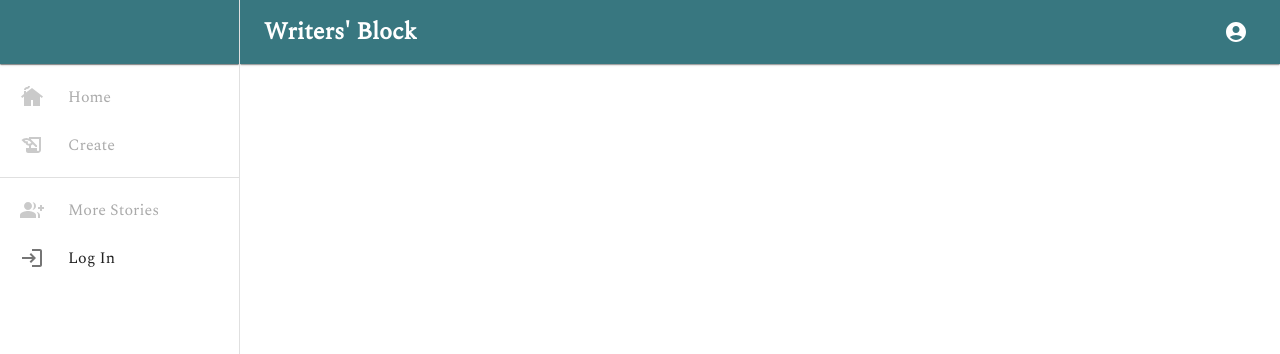
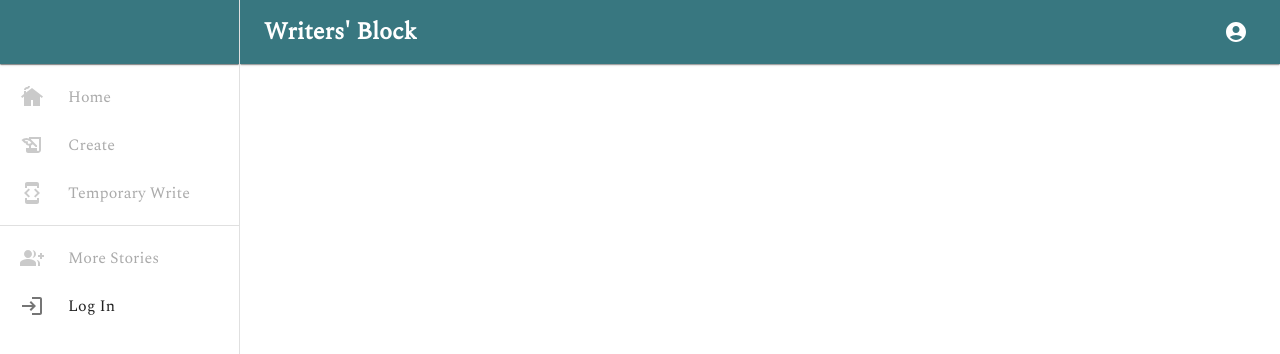
Before and after one commit to TarTelperion/startup, a React (Vite) app: page / in a window 1280 px wide. Shown: the top 354 px of the page. Built offline with nearby package versions, Linux system fonts and the light colour scheme; no server answers.

Commit message:
add speedDial on write

```diff
--- a/index.html
+++ b/index.html
@@ -9,5 +9,8 @@
   <body style="height: 100vh">
     <div id="root" style="height: 100vh"></div>
     <script type="module" src="src/App.jsx"></script>
+    <script>
+      const global = globalThis
+    </script>
   </body>
 </html>
--- a/package.json
+++ b/package.json
@@ -26,6 +26,7 @@
     "cors": "^2.8.5",
     "eslint": "^8.57.0",
     "express": "^4.18.3",
+    "is-hotkey": "^0.2.0",
     "isomorphic-fetch": "^3.0.0",
     "jest": "^29.7.0",
     "minify": "^11.1.1",
@@ -35,6 +36,8 @@
     "react": "^18.2.0",
     "react-dom": "^18.2.0",
     "react-router-dom": "^6.22.3",
+    "slate": "^0.102.0",
+    "slate-react": "^0.102.0",
     "supertest": "^6.3.4",
     "swr": "^2.2.5",
     "uuid": "^9.0.1",
--- a/src/AppSidebar.jsx
+++ b/src/AppSidebar.jsx
@@ -23,6 +23,7 @@ import PublicIcon from '@mui/icons-material/Public'
 import LogoutIcon from '@mui/icons-material/Logout'
 import LoginIcon from '@mui/icons-material/Login'
 import GroupAddIcon from '@mui/icons-material/GroupAdd'
+import DeveloperModeIcon from '@mui/icons-material/DeveloperMode'
 import AccountCircleIcon from '@mui/icons-material/AccountCircle'
 
 import { AppHeader } from './layout'
@@ -33,6 +34,7 @@ const drawerWidth = 240
 const navItems = [
   { text: 'Home', icon: <CottageIcon />, route: '/home' },
   { text: 'Create', icon: <HistoryEduIcon />, route: '/create' },
+  { text: 'Temporary Write', icon: <DeveloperModeIcon />, route: '/write' },
   // { text: 'More Stories', icon: <PublicIcon />, route: '/more-stories'},
   // { text: 'Log Out', icon: <LogoutIcon />, route: '/logout'},
   // { text: 'Log In', icon: <LoginIcon />, route: '/login'},
--- a/src/Main_Routes.jsx
+++ b/src/Main_Routes.jsx
@@ -4,6 +4,7 @@ import { Flex } from './layout'
 import Home from './views/home/Home'
 import Create from './views/create_story/CreateStory'
 import Join from './views/join/Join'
+import Write from './views/write/Write'
 
 // Absolute Dependencies
 
@@ -14,7 +15,7 @@ const MainRoutes = () => {
     <Flex flexDirection="column" flex="1 1 auto">
       <Routes>
         <Route path="/home" element={<Home />} />
-        <Route path="/write" element={<p>Write</p>} />
+        <Route path="/write" element={<Write />} />
         <Route path="/join" element={<Join />} />
         <Route path="/create" element={<Create />} />
         <Route path="/login" element={<p>login</p>} />
--- /dev/null
+++ b/src/views/write/Write.jsx
@@ -0,0 +1,46 @@
+import { Typography, Paper } from '@mui/material'
+import { useState } from 'react'
+import { Flex, ViewHeader } from '../../layout'
+import WriteOptions from './WriteOptions'
+
+const Write = () => {
+  const story = {
+    title: 'roochie bums',
+    content: 'furble floble beeble buzz, floogle flork rubble crubble.',
+    recent: 'floogle flork rubble crubble',
+    genre: 'realistic fiction',
+    authors: 6,
+    writer: 'lord roochiepants',
+  }
+  const paperStyle = {
+    padding: '20px',
+    border: '1px solid #ddd',
+    borderRadius: '5px',
+    boxShadow: '0 0 10px rgba(0,0,0,0.1)',
+    width: '100%',
+    height: '85vh', // You can adjust height as per your requirement
+    fontFamily: 'Spectral',
+    resize: 'none', // Disable textarea resizing
+    outline: 'none',
+  }
+
+  return (
+    <>
+      <ViewHeader>
+        <Typography variant="h6" component="div">
+          Write
+        </Typography>
+        <Typography variant="h5" component="div">
+          <i>{story?.title}</i>
+        </Typography>
+      </ViewHeader>
+      <Flex width="100%" height="85vh" flexColumn>
+        <Flex>
+          <textarea style={paperStyle}></textarea>
+        </Flex>
+        <WriteOptions />
+      </Flex>
+    </>
+  )
+}
+export default Write
--- /dev/null
+++ b/src/views/write/WriteOptions.jsx
@@ -0,0 +1,27 @@
+import { SpeedDial, SpeedDialAction, Box } from '@mui/material'
+import SpeedDialIcon from '@mui/material/SpeedDialIcon'
+import SaveIcon from '@mui/icons-material/Save'
+import ArrowForwardIosIcon from '@mui/icons-material/ArrowForwardIos'
+
+export default function WriteOptions() {
+  return (
+    <Box sx={{ height: 'auto', transform: 'translateZ(0px)', flexGrow: 1 }}>
+      <SpeedDial
+        ariaLabel="Story Options"
+        sx={{ position: 'absolute', bottom: 16, right: 16 }}
+        icon={<SpeedDialIcon />}
+      >
+        <SpeedDialAction
+          key={'save'}
+          icon={<SaveIcon />}
+          tooltipTitle={'Save'}
+        />
+        <SpeedDialAction
+          key={'pass-turn'}
+          icon={<ArrowForwardIosIcon />}
+          tooltipTitle={'Pass Turn'}
+        />
+      </SpeedDial>
+    </Box>
+  )
+}
--- a/vite.config.js
+++ b/vite.config.js
@@ -12,4 +12,7 @@ export default defineConfig({
       },
     },
   },
+  optimizeDeps: {
+    exclude: ['slate'],
+  },
 })
```
Also changed, not shown: 1 other file (tests, documents, lock files or other folders).
